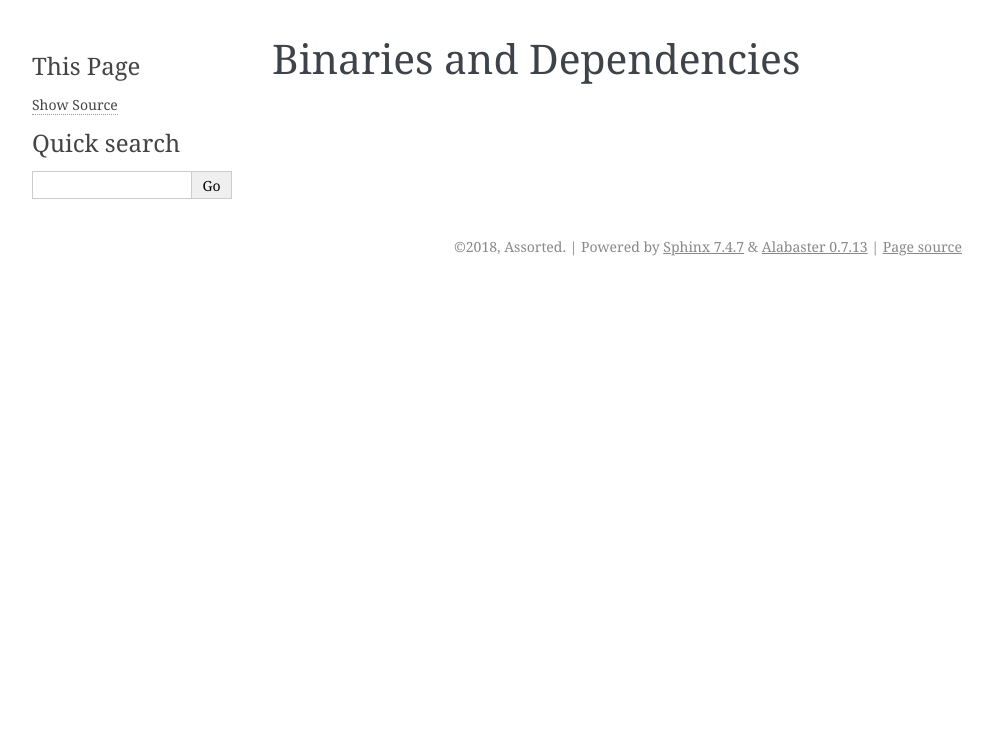
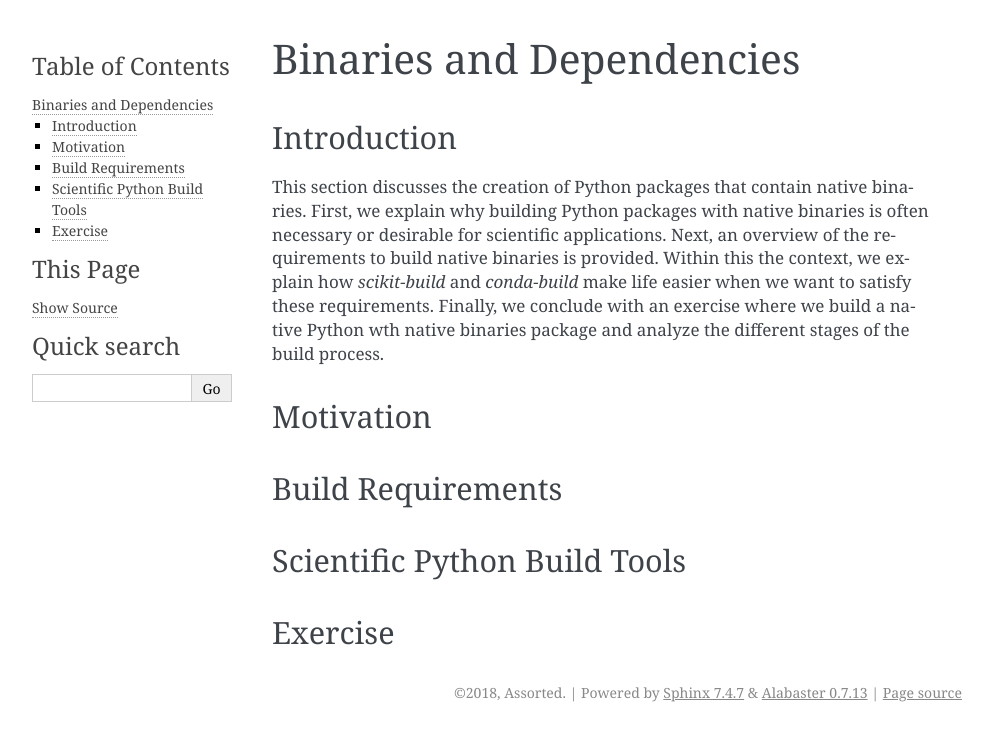
Before and after one commit to python-packaging-tutorial/python-packaging-tutorial, a Sphinx documentation site: the page built from sphinx_presentation/source/binaries_dependencies.rst, in a window 1280 px wide. Shown: the top 741 px of the page, without its empty margins (148-1141 px from the left). Built offline with Sphinx 7.4.7, drawn with Linux system fonts in a browser that asks for light colours.

Commit message:
Binaries: Introduction

```diff
--- a/sphinx_presentation/source/binaries_dependencies.rst
+++ b/sphinx_presentation/source/binaries_dependencies.rst
@@ -1,3 +1,27 @@
 *************************
 Binaries and Dependencies
 *************************
+
+Introduction
+------------
+
+This section discusses the creation of Python packages that contain native
+binaries. First, we explain why building Python packages with native binaries
+is often necessary or desirable for scientific applications. Next, an overview
+of the requirements to build native binaries is provided. Within this the
+context, we explain how *scikit-build* and *conda-build* make life easier when
+we want to satisfy these requirements. Finally, we conclude with an exercise
+where we build a native Python wth native binaries package and analyze the
+different stages of the build process.
+
+Motivation
+----------
+
+Build Requirements
+------------------
+
+Scientific Python Build Tools
+-----------------------------
+
+Exercise
+--------
```
